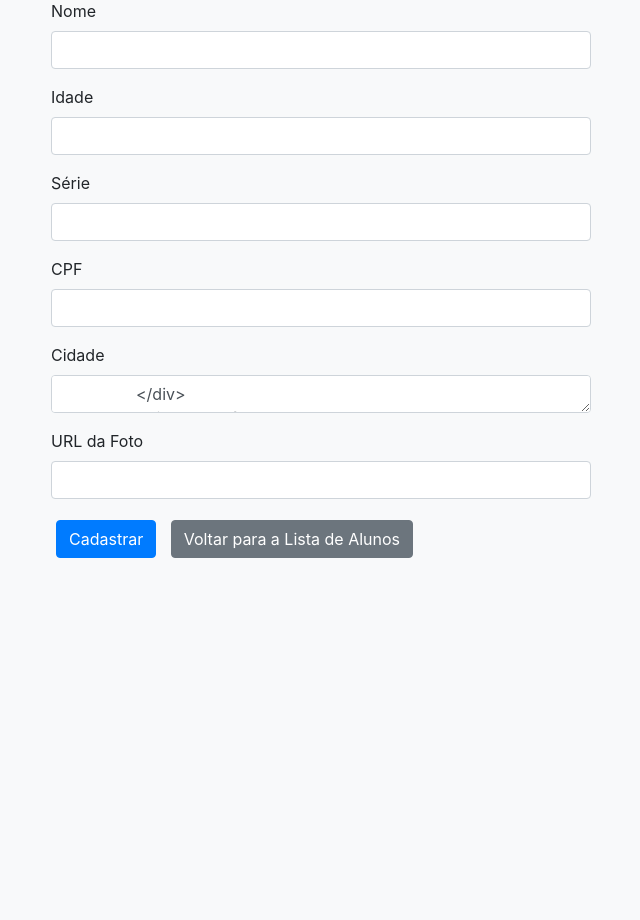
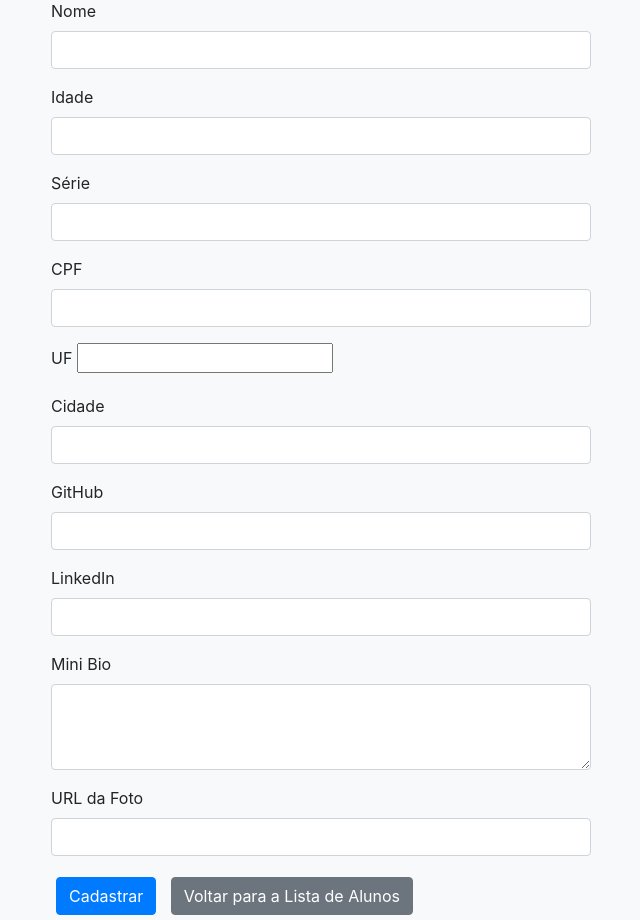
Before and after one commit to Glucoboy011/Alpha_Project_Flask-main, a Flask app: page /cadastro_aluno in a window 1280 px wide. Shown: the part 153-1073 px from the top of the page, without its empty margins (319-959 px from the left). Before the commit the page ends 711 px from the top, so only its background shows below. Run offline with Flask 3, Linux system fonts and the light colour scheme; some libraries are stand-ins or nearby versions.

Commit message:
Add files via upload

```diff
--- a/app/templates/cadastro_aluno.html
+++ b/app/templates/cadastro_aluno.html
@@ -33,15 +33,15 @@
                 </div>
                 <div class="form-group">
                     <label for="cpf">CPF</label>
-                    <input type="number" class="form-control" id="cpf" name="cpf" required>
+                    <input type="text" class="form-control" id="cpf" name="cpf" required>
+                </div>
+                <div class="form-group">
+                    <label for="idade">UF</label>
+                    <input type="text"form-control" id="idade" name="idade" required>
                 </div>
                 <div class="form-group">
                     <label for="cidade">Cidade</label>
-                    <textarea class="form-control" id="cidade" name="cidade" rows="1" required>
-                </div>
-                <div class="form-group">
-                    <label for="idade">UF</label>
-                    <textarea class="form-control" id="idade" name="idade" rows="1" required>
+                    <input class="form-control" id="cidade" name="cidade" required>
                 </div>
                 <div class="form-group">
                     <label for="github">GitHub</label>
--- a/app/templates/cadastro_professor.html
+++ b/app/templates/cadastro_professor.html
@@ -24,8 +24,8 @@
                     <input type="text" class="form-control" id="nome" name="nome" required>
                 </div>
                 <div class="form-group">
-                    <label for="Idade">Idade</label>
-                    <input type="number" class="form-control" id="Idade" name="Idade" required>
+                    <label for="idade">Idade</label>
+                    <input type="number" class="form-control" id="idade" name="idade" required>
                 </div>
                 <div class="form-group">
                     <label for="telefone">Telefone</label>
--- a/app/templates/detalhes_aluno.html
+++ b/app/templates/detalhes_aluno.html
@@ -9,6 +9,8 @@
         <div class="card-body">
             <h5 class="card-title">{{ aluno.nome }}</h5>
             <p class="card-text">Idade: {{ aluno.idade }}</p>
+            <p class="card-text">Série: {{ aluno.serie }}</p>
+            <p class="card-text">CPF: {{ aluno.cpf}}</p>
             <p class="card-text">Mini bio: {{ aluno.mini_bio }}</p>
             <a href="{{ aluno.github }}" class="btn btn-primary">GitHub</a>
             <a href="{{ aluno.linkedin }}" class="btn btn-secondary">LinkedIn</a>
--- a/app/views.py
+++ b/app/views.py
@@ -35,7 +35,7 @@ def cadastro_aluno():
         foto = request.form.get('foto')
 
         if nome and idade and serie and cpf and UF and cidade and github and linkedin and mini_bio and foto:
-            novo_aluno = Aluno(nome, int(idade), github, linkedin, mini_bio, foto, serie, cpf, UF, cidade)
+            novo_aluno = Aluno(nome, int(idade), serie, cpf, UF, cidade, github, linkedin, mini_bio, foto)
             alunos.append(novo_aluno)
             flash('Aluno cadastrado com sucesso!', 'success')
             return redirect(url_for('listar_alunos'))
@@ -48,13 +48,16 @@ def cadastro_aluno():
 def cadastro_professor():
     if request.method == 'POST':
         nome = request.form.get('nome')
+        idade = request.form.get('idade')
+        telefone = request.form.get('telefone')
+        email = request.form.get('email')
         github = request.form.get('github')
         linkedin = request.form.get('linkedin')
         bio = request.form.get('bio')
         foto = request.form.get('foto')
 
-        if nome and github and linkedin and bio and foto:
-            novo_professor = Professor(nome, github, linkedin, bio, foto)
+        if nome and idade and telefone and email and github and linkedin and bio and foto:
+            novo_professor = Professor(nome, idade, telefone, email, github, linkedin, bio, foto)
             professores.append(novo_professor)
             flash('Professor cadastrado com sucesso!', 'success')
             return redirect(url_for('listar_professores'))
```
